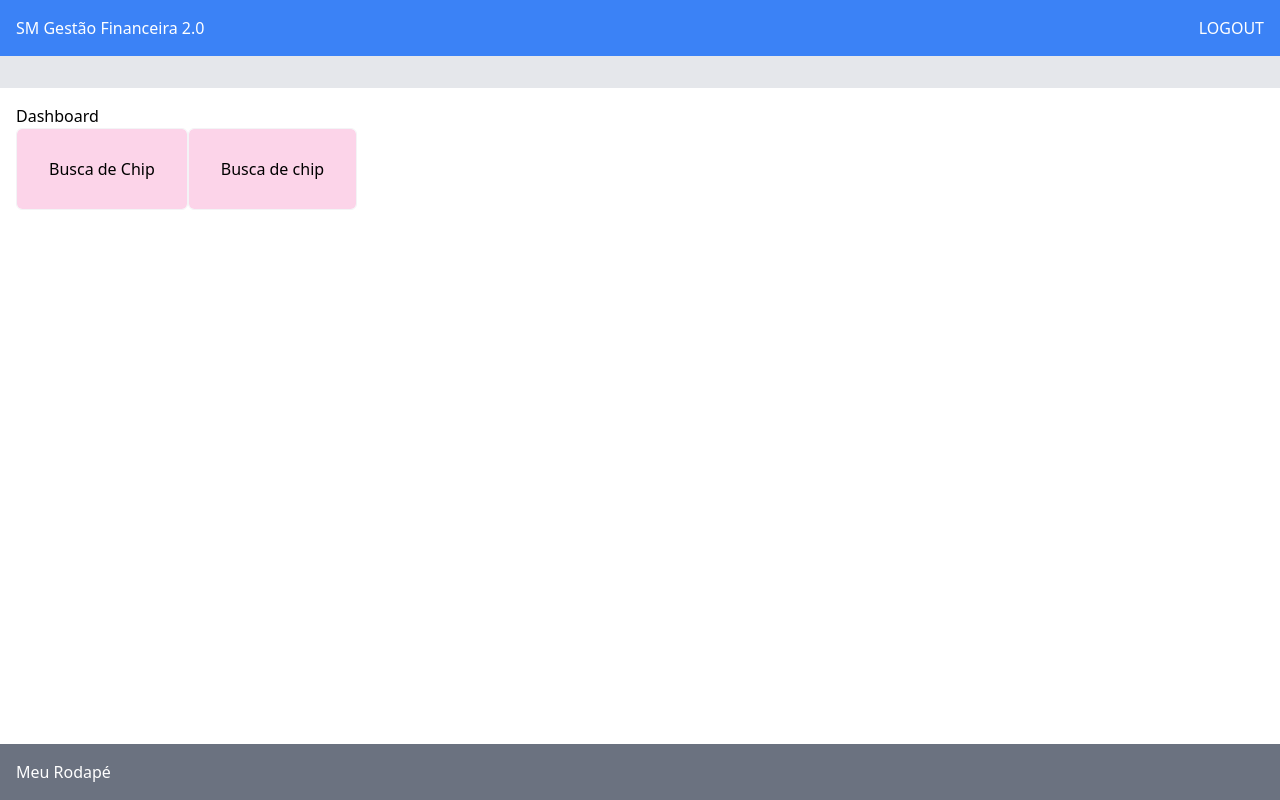
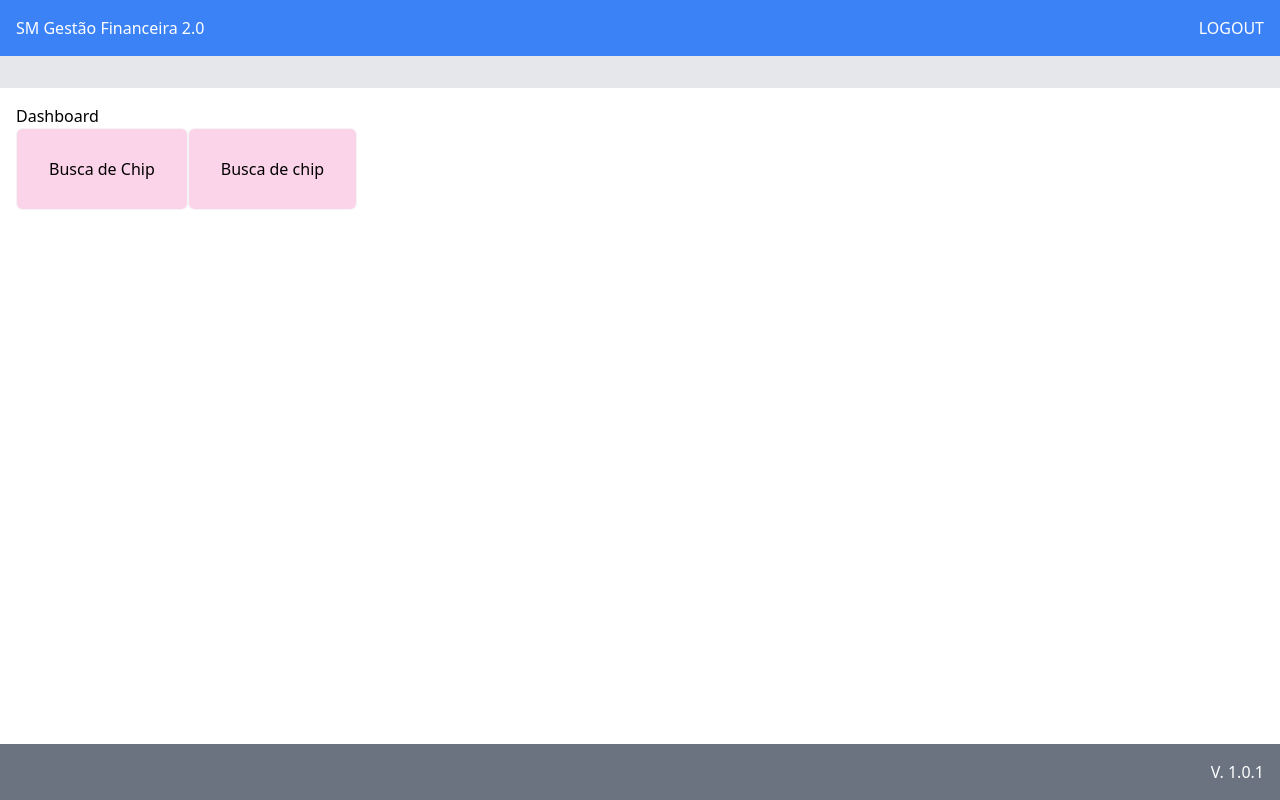
Before and after one commit to marcelleza8/SM-sistema-novo, a Vue app: page /admin/dashboad in a window 1280 px wide. Built offline with nearby package versions, Linux system fonts and the light colour scheme; no server answers; sample sign-in values are in the browser's storage.

Commit message:
Add numero de versão no rodapé

```diff
--- a/package.json
+++ b/package.json
@@ -1,7 +1,7 @@
 {
   "name": "frontend-vue3",
   "private": true,
-  "version": "0.0.0",
+  "version": "1.0.1",
   "type": "module",
   "scripts": {
     "dev": "vite --host",
--- a/src/layouts/DashboardLayout.vue
+++ b/src/layouts/DashboardLayout.vue
@@ -17,7 +17,9 @@
     </main>
 
     <!-- Rodapé -->
-    <footer class="bg-gray-500 text-white p-4">Meu Rodapé</footer>
+    <footer class="bg-gray-500 text-white p-4 flex justify-end">
+      <div>V. {{ appVersion }}</div>
+    </footer>
   </div>
 </template>
 
@@ -26,6 +28,7 @@ import { useRouter } from "vue-router";
 import { useAuthStore } from "../stores/authStore";
 
 const APPNAME = import.meta.env.VITE_APPNAME;
+const appVersion = process.env.VUE_APP_VERSION;
 const router = useRouter();
 
 const logout = async () => {
--- a/vite.config.js
+++ b/vite.config.js
@@ -1,7 +1,14 @@
-import { defineConfig } from 'vite'
-import vue from '@vitejs/plugin-vue'
+import { defineConfig } from "vite";
+import vue from "@vitejs/plugin-vue";
+
+import packageJson from "./package.json";
 
 // https://vitejs.dev/config/
 export default defineConfig({
   plugins: [vue()],
-})
+  define: {
+    "process.env": {
+      VUE_APP_VERSION: packageJson.version,
+    },
+  },
+});
```
